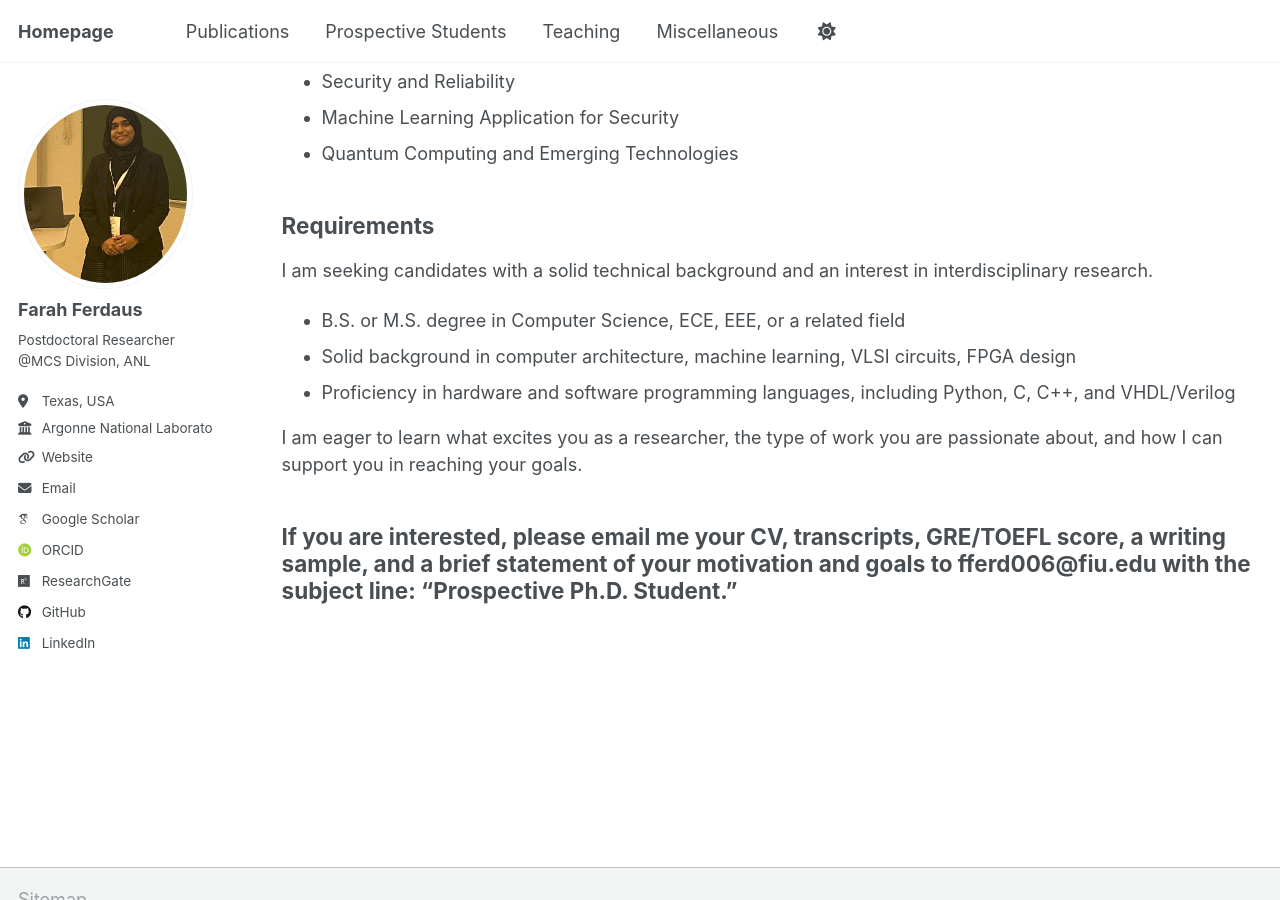
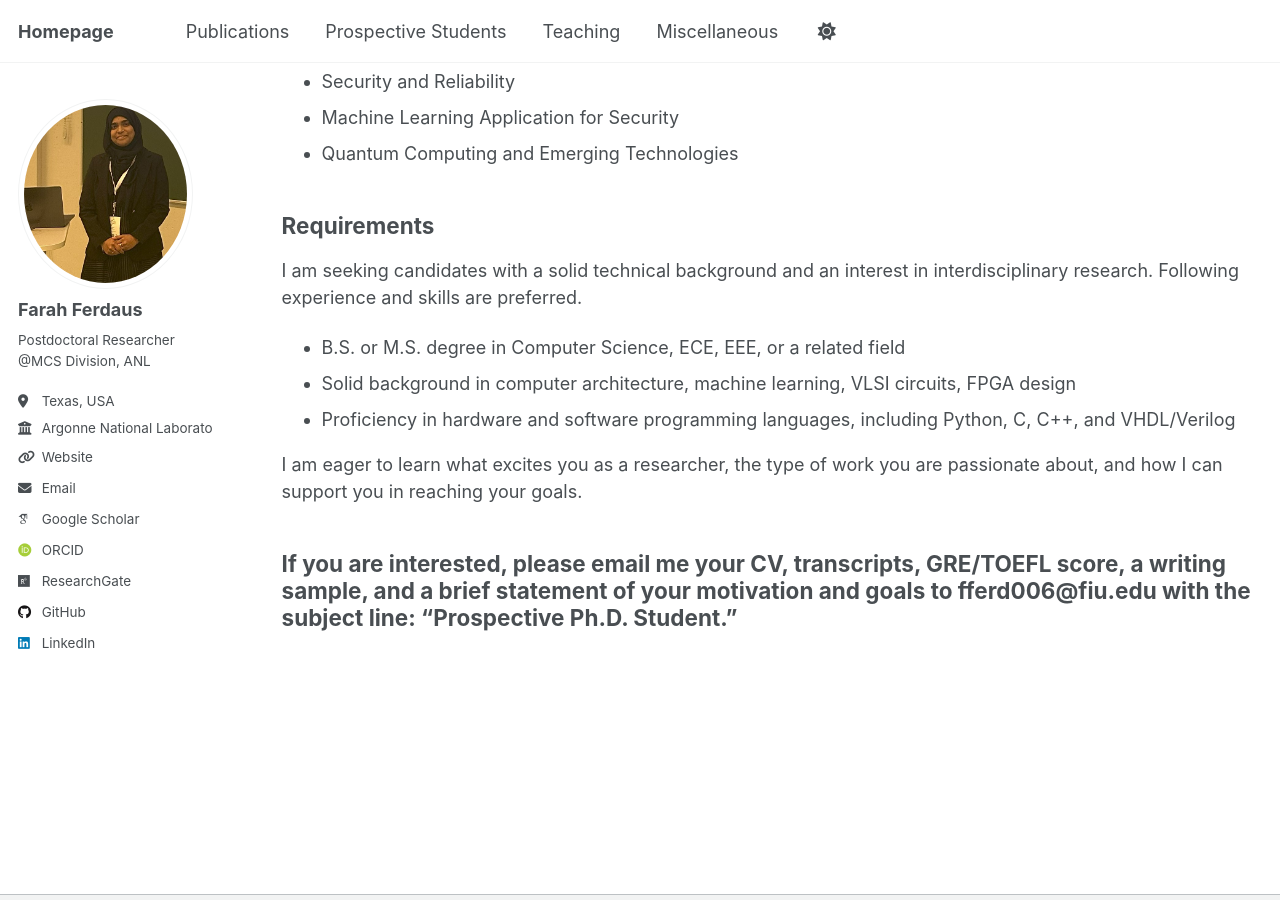
Before and after one commit to fferdaus/fferdaus.github.io, a Jekyll site: the page built from _pages/ProspectiveStudents.md, in a window 1280 px wide and 900 px high, scrolled down 389 px. Built offline with Jekyll 4.4.1, drawn with Linux system fonts in a browser that asks for light colours; some web fonts are replaced.

Commit message:
Update ProspectiveStudents.md

```diff
--- a/_pages/ProspectiveStudents.md
+++ b/_pages/ProspectiveStudents.md
@@ -22,7 +22,7 @@ I am seeking to recruit several Ph.D. students to join the Phillip M. Drayer Dep
 
 ## Requirements
 
-I am seeking candidates with a solid technical background and an interest in interdisciplinary research.
+I am seeking candidates with a solid technical background and an interest in interdisciplinary research. Following experience and skills are preferred.
 
 - B.S. or M.S. degree in Computer Science, ECE, EEE, or a related field
 - Solid background in computer architecture, machine learning, VLSI circuits, FPGA design
```
